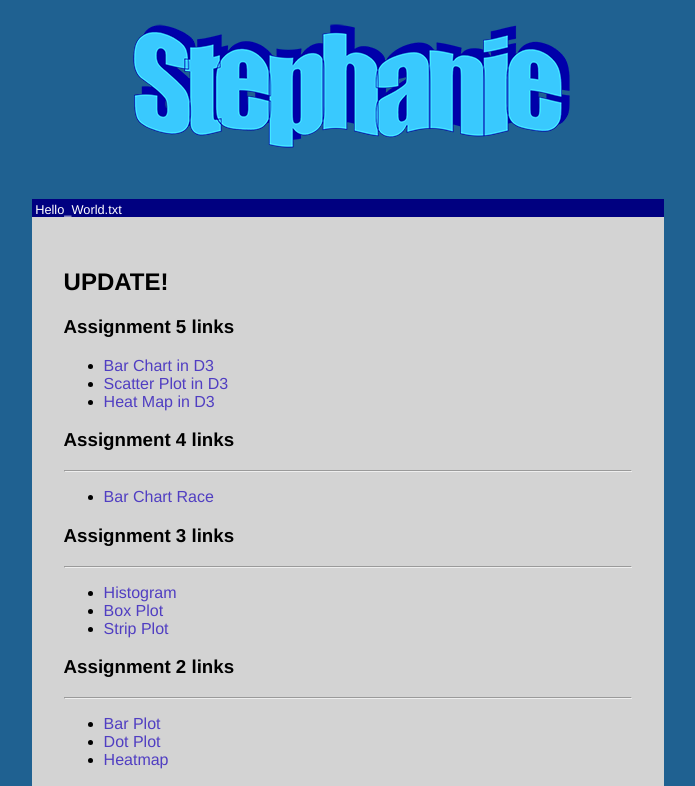
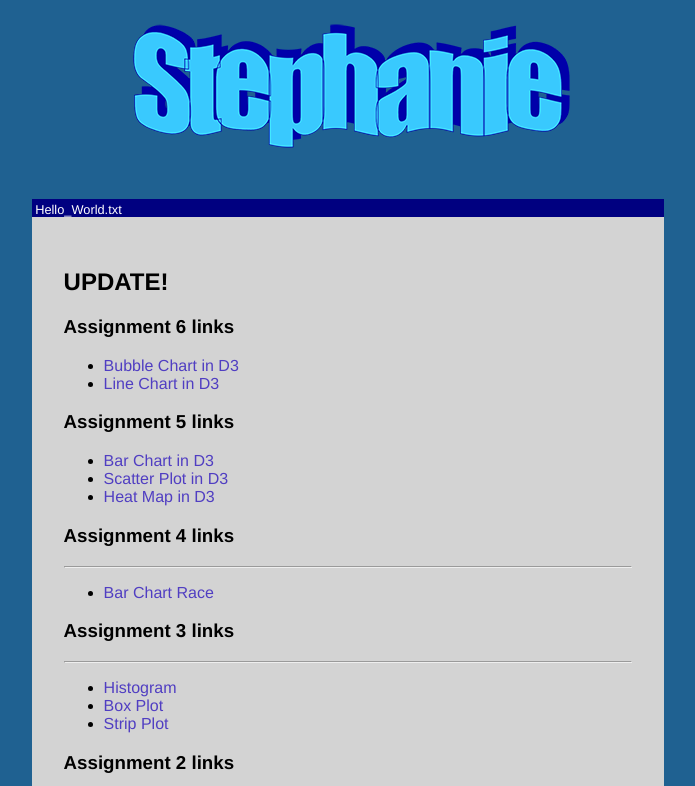
Before and after one commit to sngrasso/sngrasso.github.io, a plain HTML site: page index.html in a window 1280 px wide. Shown: the top 786 px of the page, without its empty margins (292-987 px from the left). Drawn offline with Linux system fonts and the light colour scheme.

Commit message:
Update with A6 links

```diff
--- a/index.html
+++ b/index.html
@@ -14,6 +14,11 @@
         <h4>Hello_World.txt</h4>
         <div class="inner_text">
             <h2>UPDATE!</h2>
+            <h3>Assignment 6 links</h3>
+            <ul>
+                <li><a href="https://bl.ocks.org/sngrasso/2c08939f230439246b4ea077b3815ec1" target="_blank">Bubble Chart in D3</a></li>
+                <li><a href="https://bl.ocks.org/sngrasso/e96ac07657387bea987bfa2165c2c053" target="_blank">Line Chart in D3</a></li>
+            </ul>
             <h3>Assignment 5 links</h3>
             <ul>
                 <li><a href="https://bl.ocks.org/sngrasso/9b07ff819ca947a41b3ae0d8bf25fa11" target="_blank">Bar Chart in D3</a></li>
```
